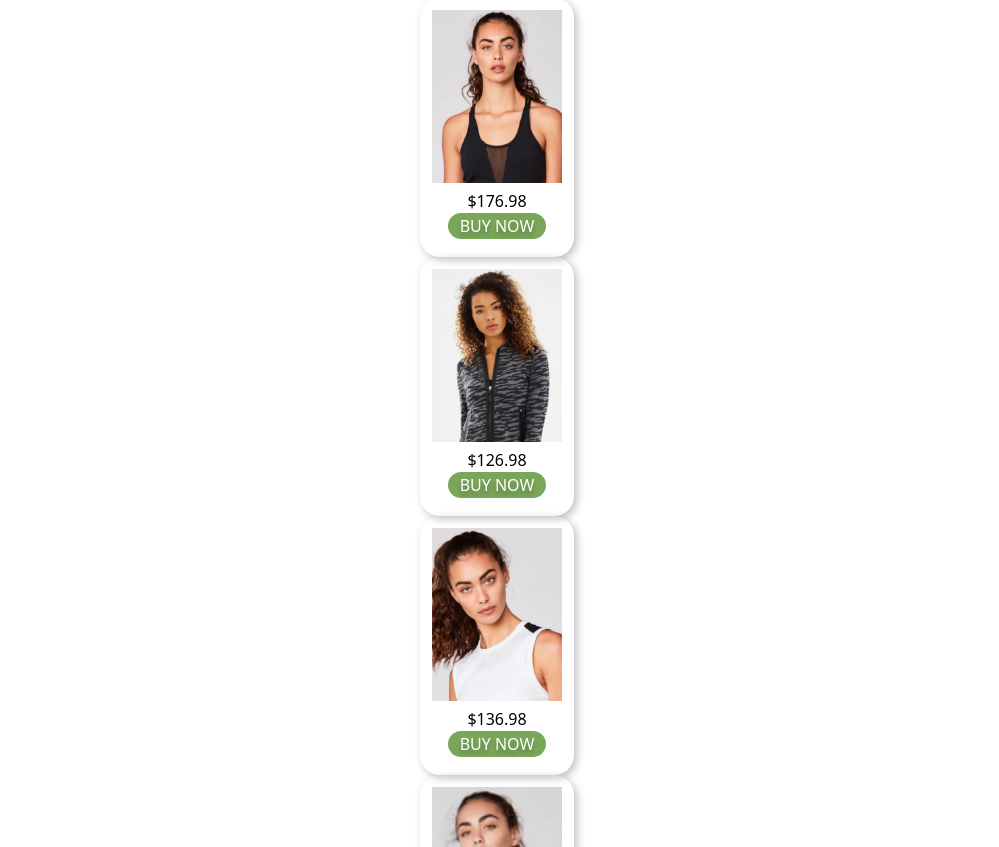
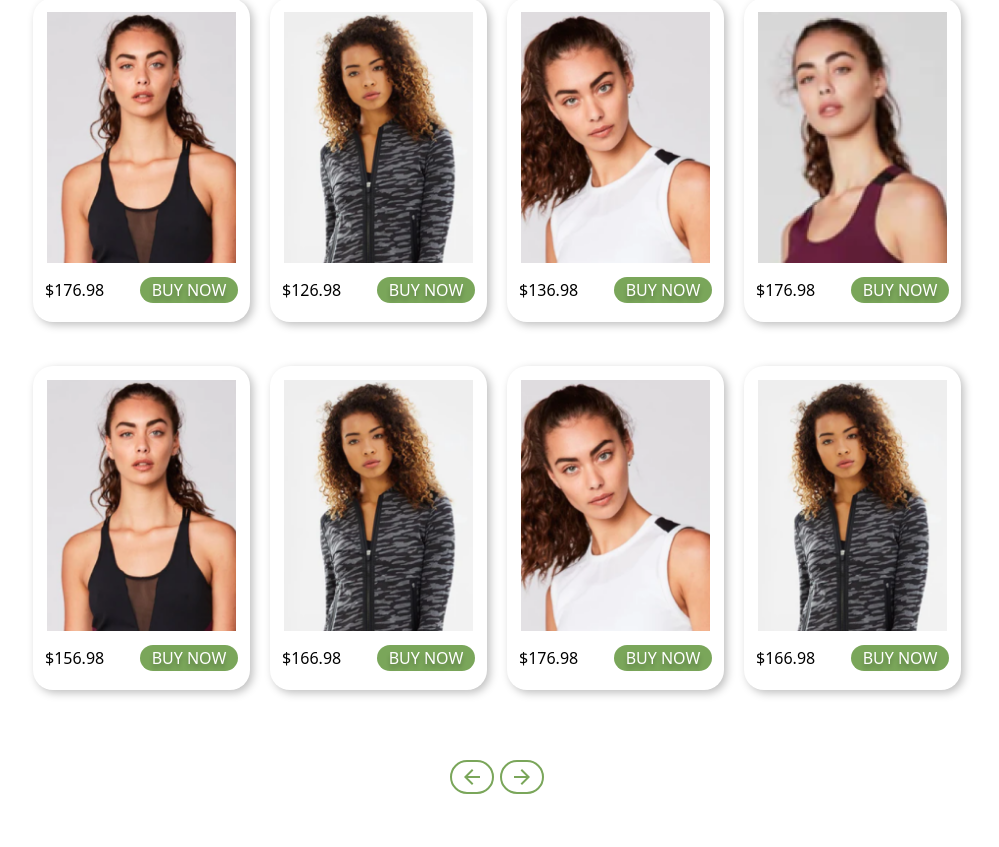
Before and after one commit to sergioAff/dango_ecommerce, a Next.js app: page / in a window 1280 px wide. Shown: the part 893-1740 px from the top of the page, without its empty margins (143-1142 px from the left). Built offline with nearby package versions, Linux system fonts and the light colour scheme.

Commit message:
"Refactored Home page component, updated Swiper and Card components, and renamed ScrollButtons to ScrollButtonsMain."

```diff
--- a/src/app/page.tsx
+++ b/src/app/page.tsx
@@ -4,37 +4,45 @@ import { Card } from "@/components/Main/Card";
 import { CardsData } from "@/utils/CarsData";
 import { Swiper, SwiperSlide } from "swiper/react";
 import { Navigation } from "swiper/modules";
-import { ScrollButtons } from "@/components/Hero/ScrollButtons";
+import { ScrollButtonsMain } from "@/components/Main/ScrollButtonsMain";
 
 export default function Home() {
   return (
     <main className="">
       <Hero />
-      <div className="py-14 relative">
+      <div className="py-14 ">
         <h2 className="text-center font-bold text-3xl leading-10 text-primary/60">
           Featured Collection
         </h2>
+        <div className="relative pb-12 md:pb-16">
           <Swiper
             slidesPerView={1}
             modules={[Navigation]}
             loop={true}
             navigation={{
-            nextEl: ".swiper-button-next",
-            prevEl: ".swiper-button-prev",
+              nextEl: ".swiper-button-next-main",
+              prevEl: ".swiper-button-prev-main",
             }}
+            className=""
           >
             {CardsData().map((data, index) => (
-            <SwiperSlide
-              className="pt-11 grid grid-cols-2 gap-x-6 gap-y-8"
-              key={index}
-            >
+              <SwiperSlide key={index}>
+                <div className="flex flex-colol items-center justify-center md:px-2 ">
+                  <div className="pt-11 grid grid-cols-2 md:grid-cols-4 gap-y-8 gap-x-7 md:gap-x-5 md:gap-y-11 pb-10 max-w-sm md:max-w-[951px]">
                     {data.map((card) => (
-                <Card key={card.id} image={card.image} price={card.price} />
+                      <Card
+                        key={card.id}
+                        image={card.image}
+                        price={card.price}
+                      />
                     ))}
+                  </div>
+                </div>
               </SwiperSlide>
             ))}
           </Swiper>
-        <ScrollButtons />
+          <ScrollButtonsMain />
+        </div>
       </div>
     </main>
   );
--- a/src/components/Hero/ScrollButtons.tsx
+++ b/src/components/Hero/ScrollButtons.tsx
@@ -1,4 +1,4 @@
-const arrowRight = (
+export const arrowRight = (
   <svg
     className="w-4 h-4 group-hover:fill-white fill-primary"
     viewBox="0 0 16 16"
--- a/src/components/Main/Card.tsx
+++ b/src/components/Main/Card.tsx
@@ -8,16 +8,16 @@ interface CardInterface {
 export const Card = ({ image, price }: CardInterface) => {
   return (
     <div className="w-full flex items-center justify-center">
-      <div className="flex flex-col shadow-custom rounded-[20px] p-3 max-w-[154px]">
+      <div className="flex flex-col shadow-custom rounded-[20px] p-3 max-w-[154px] md:max-w-[223px] md:h-[324px]">
         <Image
           src={image}
           alt={``}
           width={1000}
           height={1000}
           priority
-          className="w-[136px] h-[173px] object-cover "
+          className="w-[136px] h-[173px] md:h-[255px] md:w-[193px] object-cover p-0.5"
         />
-        <div className="flex flex-col justify-between items-center py-1.5">
+        <div className="flex flex-col gap-0.5 md:flex-row justify-between items-center pt-1.5 pb-1 md:pt-3">
           <p>{price}</p>
           <button className="bg-primary rounded-[14px] text-white h-[26px] w-[98px] text-shadow">
             BUY NOW
--- /dev/null
+++ b/src/components/Main/ScrollButtonsMain.tsx
@@ -0,0 +1,14 @@
+import { arrowRight } from "@/components/Hero/ScrollButtons";
+
+export const ScrollButtonsMain = () => {
+  return (
+    <div className="absolute bottom-0 left-0 right-0 flex gap-[6px] justify-center px-10">
+      <button className="swiper-button-prev-main rotate-180 z-10 group border-2 hover:cursor-pointer border-primary hover:bg-primary px-3 py-[7px] rounded-[99px]">
+        {arrowRight}
+      </button>
+      <button className="swiper-button-next-main z-10 group border-2 hover:cursor-pointer border-primary hover:bg-primary px-3 py-[7px] rounded-[99px]">
+        {arrowRight}
+      </button>
+    </div>
+  );
+};
```
Lines whose indentation alone changed are shown as unchanged.
